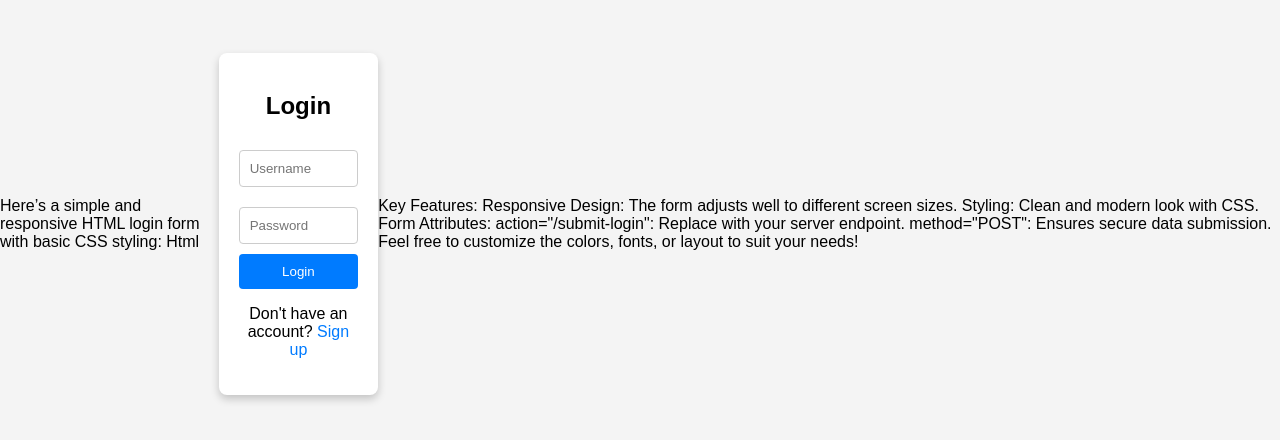
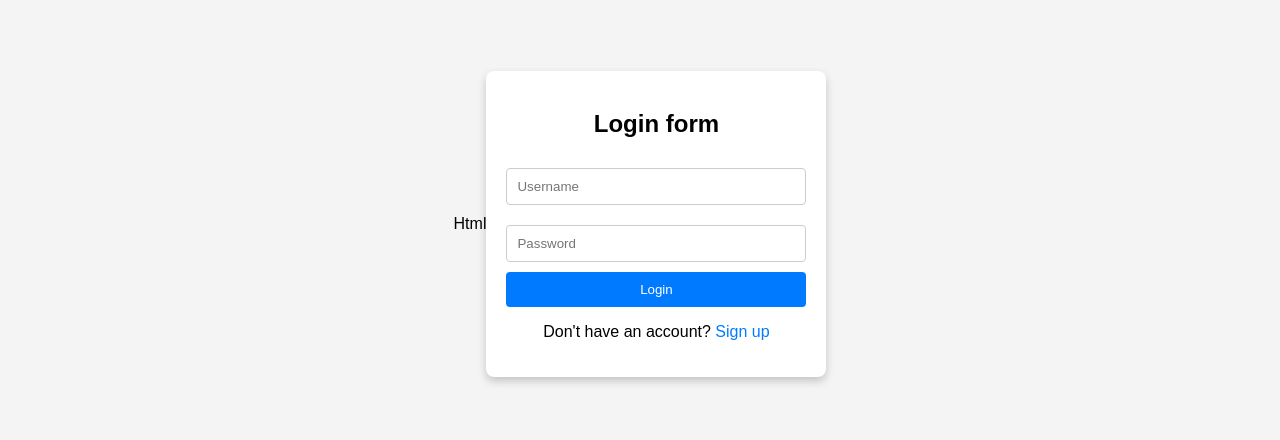
Before and after one commit to satwikadarapu28/vignesh-kumar, a plain HTML site: page index.html in a window 1280 px wide. Shown: the part 176-616 px from the top of the page. Drawn offline with Linux system fonts and the light colour scheme.

Commit message:
Update index.html

```diff
--- a/index.html
+++ b/index.html
@@ -1,10 +1,10 @@
-Here’s a simple and responsive HTML login form with basic CSS styling:
+
 Html<!DOCTYPE html>
 <html lang="en">
 <head>
   <meta charset="UTF-8">
   <meta name="viewport" content="width=device-width, initial-scale=1.0">
-  <title>Login Form</title>
+  <title>Login feedbak Form</title>
   <style>
     body {
       font-family: Arial, sans-serif;
@@ -61,7 +61,7 @@ Html<!DOCTYPE html>
 </head>
 <body>
   <div class="login-container">
-    <h2>Login</h2>
+    <h2>Login form</h2>
     <form action="/submit-login" method="POST">
       <input type="text" name="username" placeholder="Username" required>
       <input type="password" name="password" placeholder="Password" required>
@@ -71,16 +71,3 @@ Html<!DOCTYPE html>
   </div>
 </body>
 </html>
-
-Key Features:
-
-Responsive Design: The form adjusts well to different screen sizes.
-Styling: Clean and modern look with CSS.
-Form Attributes:
-
-action="/submit-login": Replace with your server endpoint.
-method="POST": Ensures secure data submission.
-
-
-
-Feel free to customize the colors, fonts, or layout to suit your needs!
```
